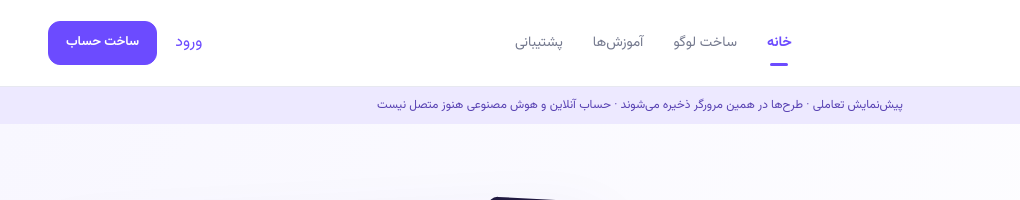
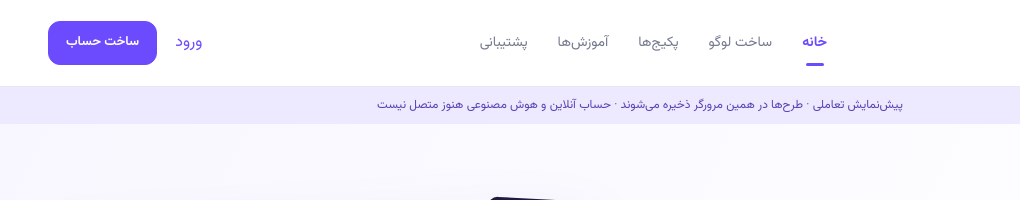
Before and after one commit to hesam67mk-coder/mehrad_ai, a website: page index.html in a window 1280 px wide. Shown: the top 200 px of the page, 0-1020 px from the left. Drawn offline with Linux system fonts and the light colour scheme; no server answers.

Commit message:
Add packages navigation link

```diff
--- a/index.html
+++ b/index.html
@@ -11,7 +11,7 @@
 <body>
   <header class="header"><div class="container nav">
     <a class="brand" href="#home"><img src="brand.png" alt="نشان مهراد" width="46" height="46"><span>مهراد <b>AI</b><small>استودیوی طراحی برند</small></span></a>
-    <nav aria-label="منوی اصلی"><a href="#home">خانه</a><a href="#studio">ساخت لوگو</a><a href="#learn">آموزش‌ها</a><a href="#support">پشتیبانی</a></nav>
+    <nav aria-label="منوی اصلی"><a href="#home">خانه</a><a href="#studio">ساخت لوگو</a><a href="#packages">پکیج‌ها</a><a href="#learn">آموزش‌ها</a><a href="#support">پشتیبانی</a></nav>
     <div id="account-actions" class="actions"><a class="text-button" href="#login">ورود</a><a class="button small" href="#signup">ساخت حساب</a></div>
   </div></header>
   <div id="mode-banner" class="mode-banner" hidden></div>
```
